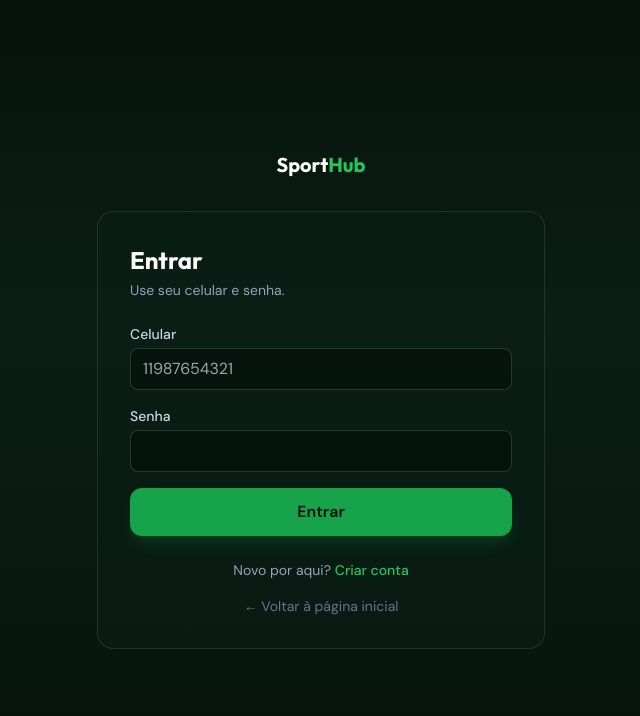
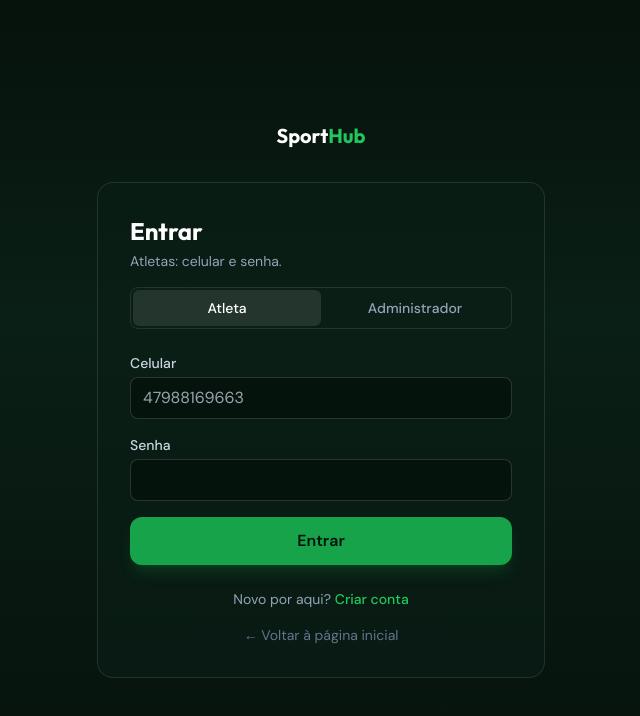
Before and after one commit to magigamesoficial/sporthub-frontend, a Next.js app: page /login in a window 1280 px wide. Shown: the top 716 px of the page, without its empty margins (319-959 px from the left). Built offline with nearby package versions, Linux system fonts and the light colour scheme.

Commit message:
ajustes gerais 12

```diff
--- a/app/login/login-form.tsx
+++ b/app/login/login-form.tsx
@@ -7,20 +7,25 @@ import { apiJson, TOKEN_STORAGE_KEY } from "@/lib/api";
 import { toastFromApi, toastNetworkError } from "@/lib/toast";
 import { toast } from "sonner";
 
-type LoginOk = { token: string; user: { id: string; fullName: string } };
+type LoginOk = {
+  token: string;
+  user: { id: string; fullName: string; role?: string };
+};
 type LoginErr = { error?: string; code?: string; reason?: string | null };
 
 export function LoginForm() {
   const router = useRouter();
   const searchParams = useSearchParams();
+  const [mode, setMode] = useState<"athlete" | "admin">("athlete");
   const [phone, setPhone] = useState("");
+  const [email, setEmail] = useState("");
   const [password, setPassword] = useState("");
   const [submitting, setSubmitting] = useState(false);
 
   useEffect(() => {
     const session = searchParams.get("session");
     if (session === "expired") {
-      toast.error("Sessão expirada ou inválida. Entre novamente com seu celular e senha.");
+      toast.error("Sessão expirada ou inválida. Entre novamente.");
       return;
     }
     const account = searchParams.get("account");
@@ -38,9 +43,15 @@ export function LoginForm() {
     e.preventDefault();
     setSubmitting(true);
     try {
-      const r = await apiJson<LoginOk | LoginErr>("/auth/login", {
+      const path = mode === "admin" ? "/auth/admin-login" : "/auth/login";
+      const body =
+        mode === "admin"
+          ? JSON.stringify({ email: email.trim(), password })
+          : JSON.stringify({ phone, password });
+
+      const r = await apiJson<LoginOk | LoginErr>(path, {
         method: "POST",
-        body: JSON.stringify({ phone, password }),
+        body,
       });
 
       if (!r.ok) {
@@ -56,6 +67,11 @@ export function LoginForm() {
           toast.error(err.reason ? `${base} Motivo: ${err.reason}` : base);
           return;
         }
+        if (err.code === "ADMIN_EMAIL_LOGIN_REQUIRED") {
+          toast.error(err.error ?? "Use o login de administrador com e-mail.");
+          setMode("admin");
+          return;
+        }
         toastFromApi(err, "Não foi possível entrar.");
         return;
       }
@@ -63,7 +79,11 @@ export function LoginForm() {
       const ok = r.data as LoginOk;
       localStorage.setItem(TOKEN_STORAGE_KEY, ok.token);
       toast.success(`Bem-vindo, ${ok.user.fullName.split(" ")[0] ?? "de volta"}!`);
+      if (ok.user.role === "ADMIN") {
+        router.replace("/admin");
+      } else {
         router.replace("/dashboard");
+      }
       router.refresh();
     } catch (e) {
       if (e instanceof Error && e.message.includes("NEXT_PUBLIC_API_URL")) {
@@ -89,9 +109,39 @@ export function LoginForm() {
 
       <div className="w-full max-w-md rounded-2xl border border-white/10 bg-pitch-900/60 p-8">
         <h1 className="font-display text-2xl font-bold text-white">Entrar</h1>
-        <p className="mt-1 text-sm text-slate-400">Use seu celular e senha.</p>
+        <p className="mt-1 text-sm text-slate-400">
+          {mode === "admin"
+            ? "Administrador: e-mail e senha da plataforma."
+            : "Atletas: celular e senha."}
+        </p>
+
+        <div className="mt-4 flex rounded-lg border border-white/10 p-0.5 text-sm">
+          <button
+            type="button"
+            onClick={() => setMode("athlete")}
+            className={`flex-1 rounded-md py-2 font-medium transition ${
+              mode === "athlete"
+                ? "bg-white/10 text-white"
+                : "text-slate-400 hover:text-white"
+            }`}
+          >
+            Atleta
+          </button>
+          <button
+            type="button"
+            onClick={() => setMode("admin")}
+            className={`flex-1 rounded-md py-2 font-medium transition ${
+              mode === "admin"
+                ? "bg-amber-500/20 text-amber-100"
+                : "text-slate-400 hover:text-white"
+            }`}
+          >
+            Administrador
+          </button>
+        </div>
 
         <form onSubmit={onSubmit} className="mt-6 space-y-4">
+          {mode === "athlete" ? (
             <div>
               <label className="block text-sm font-medium text-slate-300" htmlFor="phone">
                 Celular
@@ -101,12 +151,30 @@ export function LoginForm() {
                 name="phone"
                 required
                 autoComplete="tel"
-              placeholder="11987654321"
+                placeholder="47988169663"
                 value={phone}
                 onChange={(e) => setPhone(e.target.value)}
                 className="mt-1 w-full rounded-lg border border-white/15 bg-pitch-950/80 px-3 py-2 text-white outline-none ring-turf/40 focus:ring-2"
               />
             </div>
+          ) : (
+            <div>
+              <label className="block text-sm font-medium text-slate-300" htmlFor="email">
+                E-mail
+              </label>
+              <input
+                id="email"
+                name="email"
+                type="email"
+                required
+                autoComplete="email"
+                placeholder="admin@exemplo.com"
+                value={email}
+                onChange={(e) => setEmail(e.target.value)}
+                className="mt-1 w-full rounded-lg border border-white/15 bg-pitch-950/80 px-3 py-2 text-white outline-none ring-turf/40 focus:ring-2"
+              />
+            </div>
+          )}
           <div>
             <label className="block text-sm font-medium text-slate-300" htmlFor="password">
               Senha
```
Also changed, not shown: 1 other file (tests, documents, lock files or other folders). Lines whose indentation alone changed are shown as unchanged.
